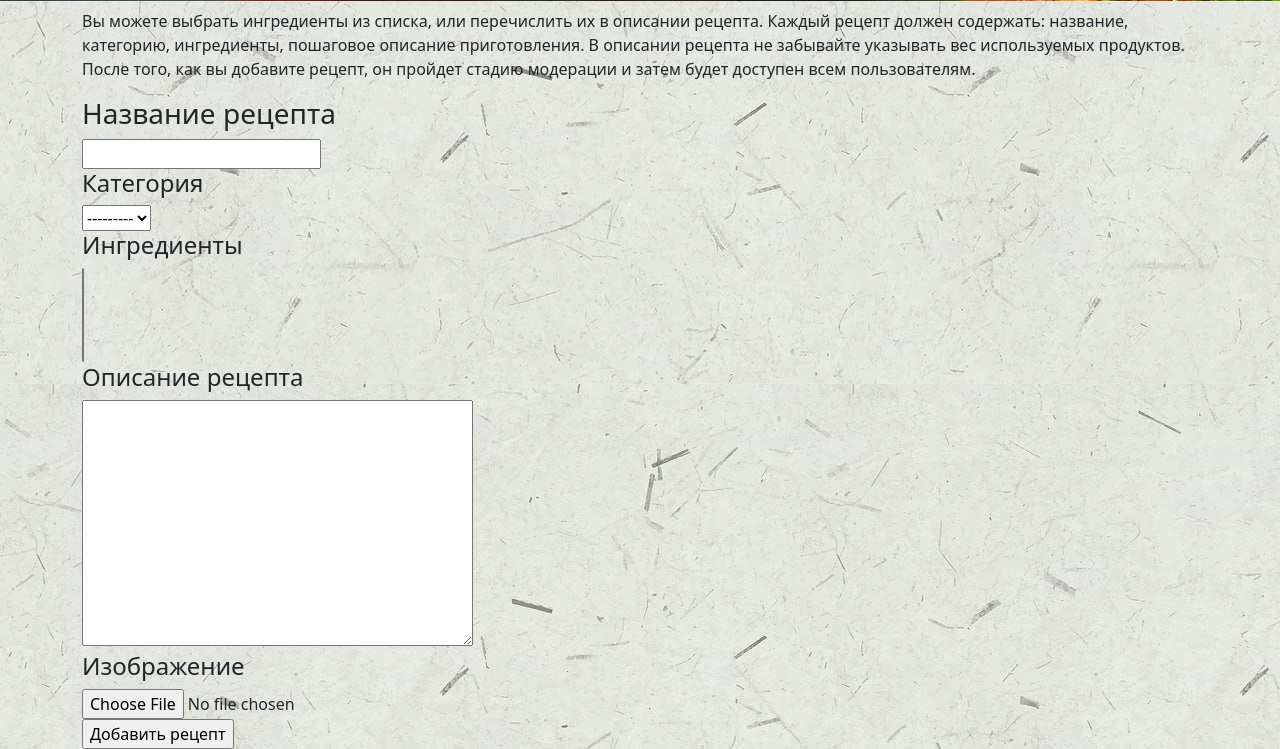
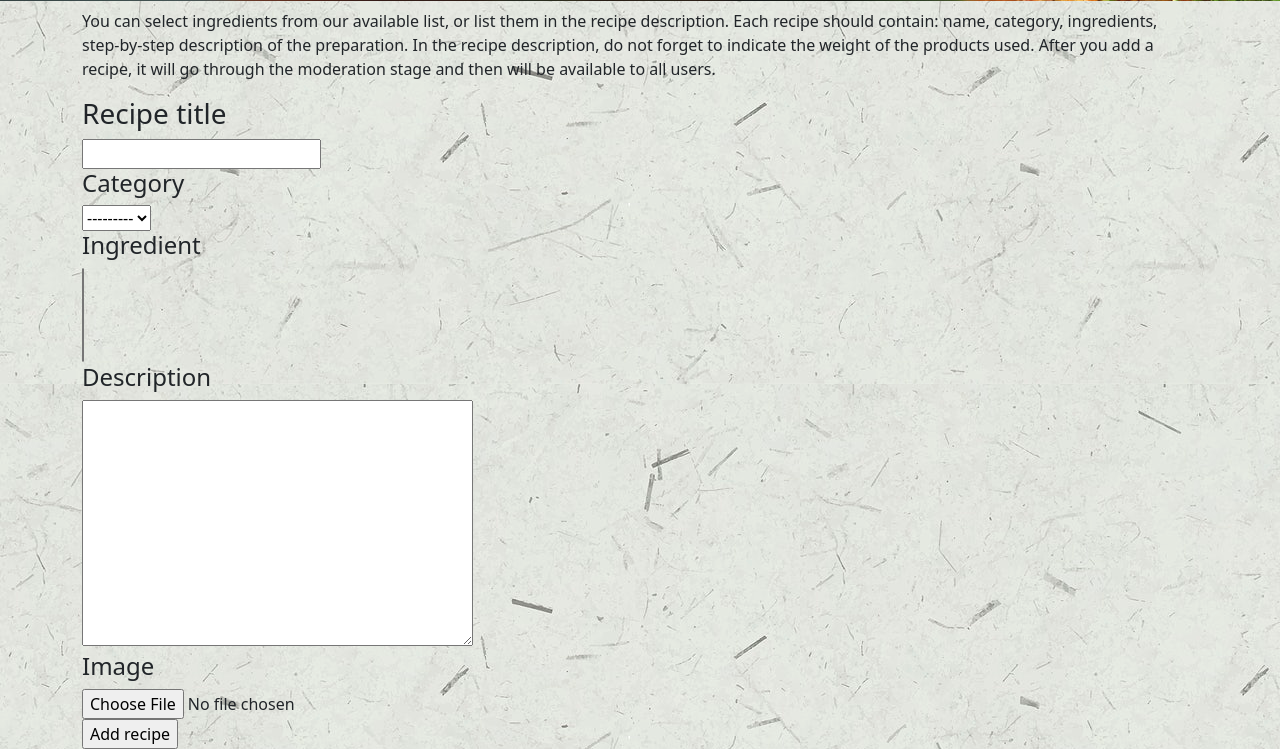
Before and after one commit to lokarddev/recipe, a Django app: page /add_recipe/ in a window 1280 px wide. Shown: the part 149-898 px from the top of the page. Run offline with Django 3.2, Linux system fonts and the light colour scheme; data that the repository does not hold is empty; parts of the project's set-up code (start-up, migrations or seed data) failed here and were passed over.

Commit message:
- project language changed to eng

```diff
--- a/recipe_app/admin.py
+++ b/recipe_app/admin.py
@@ -89,7 +89,7 @@ class CategoryAdmin(SummernoteModelAdmin, GetImage):
 @admin.register(TopicReview)
 class TopicReviewAdmin(admin.ModelAdmin):
     """Topic review admin panel"""
-    list_display = ('name', 'email', 'topic', 'created')
+    list_display = ('name', 'topic', 'created')
     list_display_links = ('topic',)
     list_filter = ('topic', 'created')
 
@@ -97,7 +97,7 @@ class TopicReviewAdmin(admin.ModelAdmin):
 @admin.register(RecipeReview)
 class RecipeReviewAdmin(admin.ModelAdmin):
     """Recipe review admin panel"""
-    list_display = ('name', 'email', 'recipe', 'created')
+    list_display = ('name', 'recipe', 'created')
     list_display_links = ('recipe',)
     list_filter = ('recipe', 'created')
 
--- a/recipe_app/api/data.py
+++ b/recipe_app/api/data.py
@@ -10,7 +10,6 @@ def recipe_create(data):
         recipe_title=data.recipe_title,
         recipe_text=data.recipe_text,
         url=data.url,
-        draft=data.draft,
         image=data.image,
         category=Category.objects.get(pk=data.category['id'])
     )
@@ -34,7 +33,6 @@ def recipe_review_create(data):
     recipe = Recipe.objects.get(recipe_title=data.recipe)
     recipe_review_instance = RecipeReview(
             name=data.name,
-            email=data.email,
             body=data.body,
             recipe=Recipe.objects.get(pk=data.recipe['id'])
         )
@@ -49,7 +47,6 @@ def topic_create(data):
         topic_title=data.topic_title,
         topic_text=data.topic_text,
         url=data.url,
-        draft=data.draft
     )
     topic.save()
     topic.recipe.set(topic_recipe)
@@ -71,7 +68,6 @@ def topic_review_create(data):
     """Create new topic review with graphql"""
     topic_review = TopicReview(
         name=data.name,
-        email=data.email,
         body=data.body,
         topic=Topic.objects.get(pk=data.topic['id'])
     )
--- a/recipe_app/api/mutations/recipe_mutation.py
+++ b/recipe_app/api/mutations/recipe_mutation.py
@@ -3,6 +3,7 @@ from recipe_app.api.types import RecipeType
 from recipe_app.models import Recipe, Category
 import graphene
 from recipe_app.api.data import recipe_create, recipe_update
+from graphql_jwt.decorators import login_required
 
 
 class CreateRecipe(graphene.Mutation):
@@ -12,21 +13,21 @@ class CreateRecipe(graphene.Mutation):
         data = RecipeInput()
 
     @classmethod
+    @login_required
     def mutate(cls, root, info, data=None):
         recipe = recipe_create(data)
         return CreateRecipe(recipe=recipe)
 
 
 class UpdateRecipe(graphene.Mutation):
-
     recipe = graphene.Field(RecipeType)
 
     class Arguments:
         data = RecipeInput()
 
     @classmethod
+    @login_required
     def mutate(cls, root, info, data=None):
-
         recipe = recipe_update(data)
 
         return UpdateRecipe(recipe=recipe)
@@ -39,6 +40,7 @@ class DeleteRecipe(graphene.Mutation):
     recipe = graphene.Field(RecipeType)
 
     @classmethod
+    @login_required
     def mutate(cls, root, info, id):
         recipe_instance = Recipe.objects.get(pk=id)
         recipe_instance.delete()
--- a/recipe_app/api/types.py
+++ b/recipe_app/api/types.py
@@ -51,7 +51,7 @@ class RecipeReviewType(DjangoObjectType):
 
     class Meta:
         model = RecipeReview
-        filter_fields = ['id', 'name', 'email', 'recipe', 'created']
+        filter_fields = ['id', 'name', 'recipe', 'created']
         interfaces = (relay.Node, )
 
 
@@ -69,7 +69,7 @@ class TopicReviewType(DjangoObjectType):
 
     class Meta:
         model = TopicReview
-        filter_fields = ['id', 'name', 'email', 'topic', 'created']
+        filter_fields = ['id', 'name', 'topic', 'created']
         interfaces = (relay.Node, )
 
 
--- a/recipe_app/forms.py
+++ b/recipe_app/forms.py
@@ -7,14 +7,14 @@ class TopicCommentForm(forms.ModelForm):
     """Topic review comment form"""
     class Meta:
         model = TopicReview
-        fields = ('name', 'email', 'body')
+        fields = ('name', 'body')
 
 
 class RecipeCommentForm(forms.ModelForm):
     """Recipe review comment form"""
     class Meta:
         model = RecipeReview
-        fields = ('name', 'email', 'body')
+        fields = ('name', 'body')
 
 
 class UserForm(UserCreationForm):
--- a/recipe_app/views.py
+++ b/recipe_app/views.py
@@ -72,8 +72,10 @@ class TopicDetail(View):
 class RecipeDetail(View):
     """Detailed description of selected recipe"""
     def get(self, request, pk):
+        recipe = get_object_or_404(Recipe, id=pk)
         context = {
-            'recipe': Recipe.objects.get(id=pk),
+            'recipe': recipe,
+            'comments': recipe.review.all()
         }
         return render(request, template_name='main_recipe/recipe_detail.html', context=context)
 
--- a/templates/main_recipe/add_recipe.html
+++ b/templates/main_recipe/add_recipe.html
@@ -3,30 +3,30 @@
     <form method="post">
         {% csrf_token %}
         <div>
-            <p>Вы можете выбрать ингредиенты из списка, или перечислить их в описании рецепта.
-                Каждый рецепт должен содержать: название, категорию, ингредиенты, пошаговое описание приготовления.
-                В описании рецепта не забывайте указывать вес используемых продуктов.
-                После того, как вы добавите рецепт, он пройдет стадию модерации и затем будет доступен всем пользователям.
+            <p>You can select ingredients from our available list, or list them in the recipe description.
+                Each recipe should contain: name, category, ingredients, step-by-step description of the preparation.
+                In the recipe description, do not forget to indicate the weight of the products used.
+                After you add a recipe, it will go through the moderation stage and then will be available to all users.
             </p>
-            <h3>Название рецепта</h3>
+            <h3>Recipe title</h3>
             {{ form.recipe_title }}
         </div>
         <div>
-            <h4>Категория</h4>
+            <h4>Category</h4>
             {{ form.category }}
         </div>
         <div>
-            <h4>Ингредиенты</h4>
+            <h4>Ingredient</h4>
             {{ form.ingredient }}
         </div>
         <div>
-            <h4>Описание рецепта</h4>
+            <h4>Description</h4>
             {{ form.recipe_text }}
         </div>
         <div>
-            <h4>Изображение</h4>
+            <h4>Image</h4>
             {{ form.image }}
         </div>
-    <input type="submit" value="Добавить рецепт">
+    <input type="submit" value="Add recipe">
     </form>
 {% endblock %}
--- a/templates/main_recipe/category.html
+++ b/templates/main_recipe/category.html
@@ -3,10 +3,10 @@
             <div class="row mt-3 justify-content-center">
                 {% for category in categories %}
                     <div class="card mx-2 mb-2 text-center shadow" style="max-width: 30%">
-                            <img class="card-img-top mt-3" src='' alt="{{ category.title }}" style="height: 300px; width: available">
+                            <img class="card-img-top mt-3" src='{{ category.image_url|default_if_none:"#" }}' alt="{{ category.title }}" style="height: 300px; width: available">
                             <div class="card-body">
                                 <h5 class="card-title">{{ category.title }}</h5>
-                                <a href="{% url 'category_list' category.id %}" class="btn btn-primary" style="font-size: 14px">Перейти к категории</a>
+                                <a href="{% url 'category_list' category.id %}" class="btn btn-primary" style="font-size: 14px">To category</a>
                             </div>
                     </div>
                 {% endfor %}
--- a/templates/main_recipe/constructor.html
+++ b/templates/main_recipe/constructor.html
@@ -1,6 +1,6 @@
 {% extends 'main_recipe/base.html' %}
     {% block content %}
-        <h3>Конструктор рецептов</h3>
+        <h3>Recipe constructor</h3>
         <form action="{% url 'filter' %}" method="get">
             <div>
                 {% for ing in view.get_ingredient %}
@@ -11,7 +11,7 @@
                         <span>{{ ing.title }}</span>
                     </li>
                 {% endfor %}
-                <button type="submit">Найти</button>
+                <button type="submit">Search</button>
             </div>
         </form>
     {% endblock %}
--- a/templates/main_recipe/recipe_list.html
+++ b/templates/main_recipe/recipe_list.html
@@ -1,13 +1,13 @@
 {% extends 'main_recipe/base.html' %}
 {% block content %}
-    <h4>Все рецепты</h4>
+    <h4>All recipes</h4>
     <div class="row mt-3 justify-content-center">
         {% for recipe in recipe_list %}
                     <div class="card mx-2 mb-2 text-center shadow" style="max-width: 30%">
-                            <img class="card-img-top mt-3" src='' alt="{{ recipe.recipe_title }}" style="height: 300px; width: available">
+                            <img class="card-img-top mt-3" src='{{ recipe.image_url|default_if_none:"#" }}' alt="{{ recipe.recipe_title }}" style="height: 300px; width: available">
                             <div class="card-body">
                                 <h5 class="card-title">{{ recipe.recipe_title }}</h5>
-                                <a href="{% url 'recipe_detail' recipe.id %}" class="btn btn-primary" style="font-size: 14px">Смотреть рецепт</a>
+                                <a href="{% url 'recipe_detail' recipe.id %}" class="btn btn-primary" style="font-size: 14px">Recipe description</a>
                             </div>
                     </div>
         {% endfor %}
--- a/templates/main_recipe/search_list.html
+++ b/templates/main_recipe/search_list.html
@@ -1,13 +1,13 @@
 {% extends 'main_recipe/base.html' %}
 {% block content %}
-    <h4>Результаты поиска</h4>
+    <h4>Search results</h4>
     <div class="row mt-3 justify-content-center">
         {% for recipe in recipe_list %}
                     <div class="card mx-2 mb-2 text-center shadow" style="max-width: 30%">
                             <img class="card-img-top mt-3" src='' alt="{{ recipe.recipe_title }}" style="height: 300px; width: available">
                             <div class="card-body">
                                 <h5 class="card-title">{{ recipe.recipe_title }}</h5>
-                                <a href="{% url 'recipe_detail' recipe.id %}" class="btn btn-primary" style="font-size: 14px">Смотреть рецепт</a>
+                                <a href="{% url 'recipe_detail' recipe.id %}" class="btn btn-primary" style="font-size: 14px">Recipe description</a>
                             </div>
                     </div>
         {% endfor %}
--- a/templates/main_recipe/topic_list.html
+++ b/templates/main_recipe/topic_list.html
@@ -1,13 +1,13 @@
 {% extends 'main_recipe/base.html' %}
 {% block content %}
-    <h4>Все статьи</h4>
+    <h4>All topics</h4>
     <div class="row mt-3 justify-content-center">
         {% for topic in topics %}
                     <div class="card mx-2 mb-2 text-center shadow" style="max-width: 30%">
-                            <img class="card-img-top mt-3" src='' alt="{{ topic.topic_title }}" style="height: 300px; width: available">
+                            <img class="card-img-top mt-3" src='{{ topic.image_url|default_if_none:"#" }}' alt="{{ topic.topic_title }}" style="height: 300px; width: available">
                             <div class="card-body">
                                 <h5 class="card-title">{{ topic.topic_title }}</h5>
-                                <a href="{% url 'topic_detail' topic.id %}" class="btn btn-primary" style="font-size: 14px">Читать статью</a>
+                                <a href="{% url 'topic_detail' topic.id %}" class="btn btn-primary" style="font-size: 14px">Read topic</a>
                             </div>
                     </div>
         {% endfor %}
--- a/templates/main_recipe/user_profile.html
+++ b/templates/main_recipe/user_profile.html
@@ -1,12 +1,12 @@
 {% extends 'main_recipe/base.html' %}
 {% block content %}
         <div>
-            <a href="{% url 'account_change_password' %}">Сменить пароль</a>
+            <a href="{% url 'account_change_password' %}">Change password</a>
         </div>
         <div>
-            <a href={% url 'account_logout' %}>Выйти</a>
+            <a href={% url 'account_logout' %}>Log out</a>
         </div>
         <div>
-            <a href="{% url 'add_recipe' %}">Добавить рецепт</a>
+            <a href="{% url 'add_recipe' %}">Add recipe</a>
         </div>
 {% endblock %}
```
Also changed, not shown: recipe_app/models.py (+15 -2 lines), templates/main_recipe/home.html (+6 -6 lines), templates/main_recipe/recipe_detail.html (+33 -7 lines), templates/main_recipe/topic_detail.html (+5 -10 lines).
